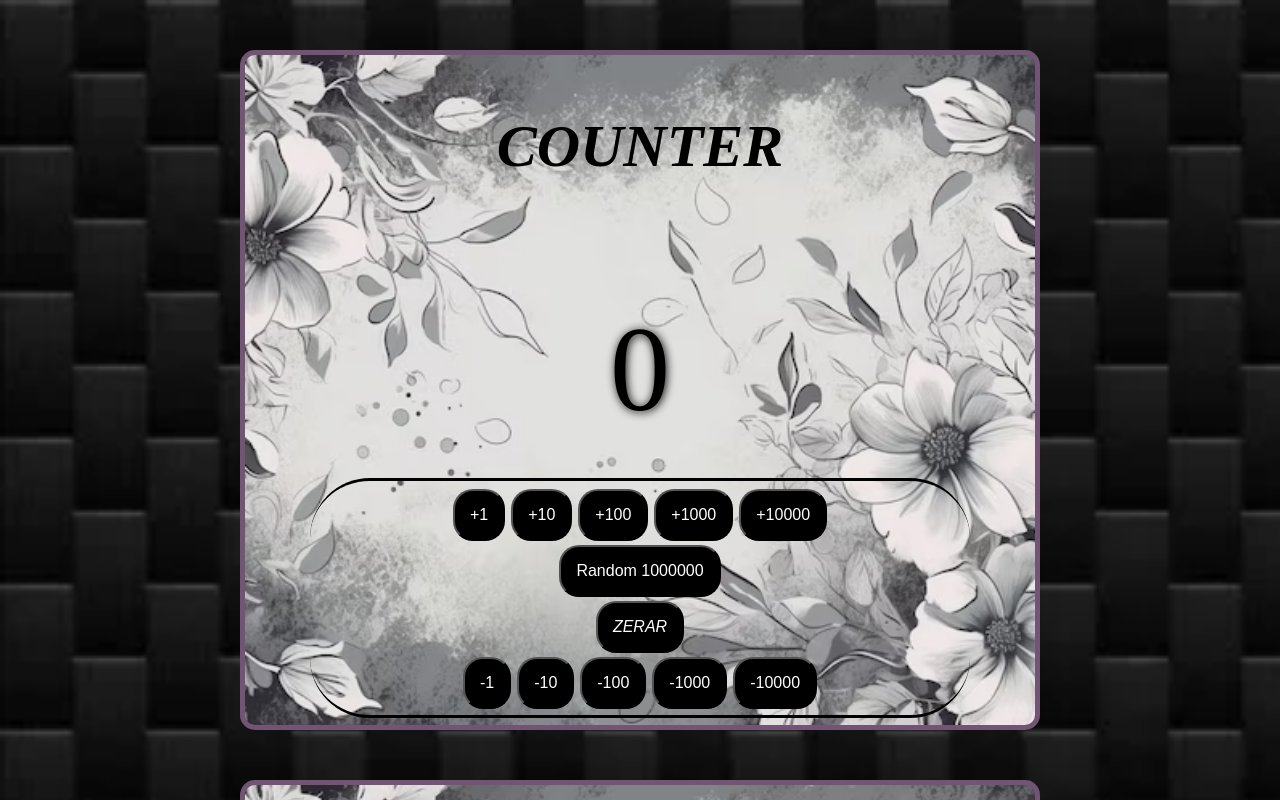
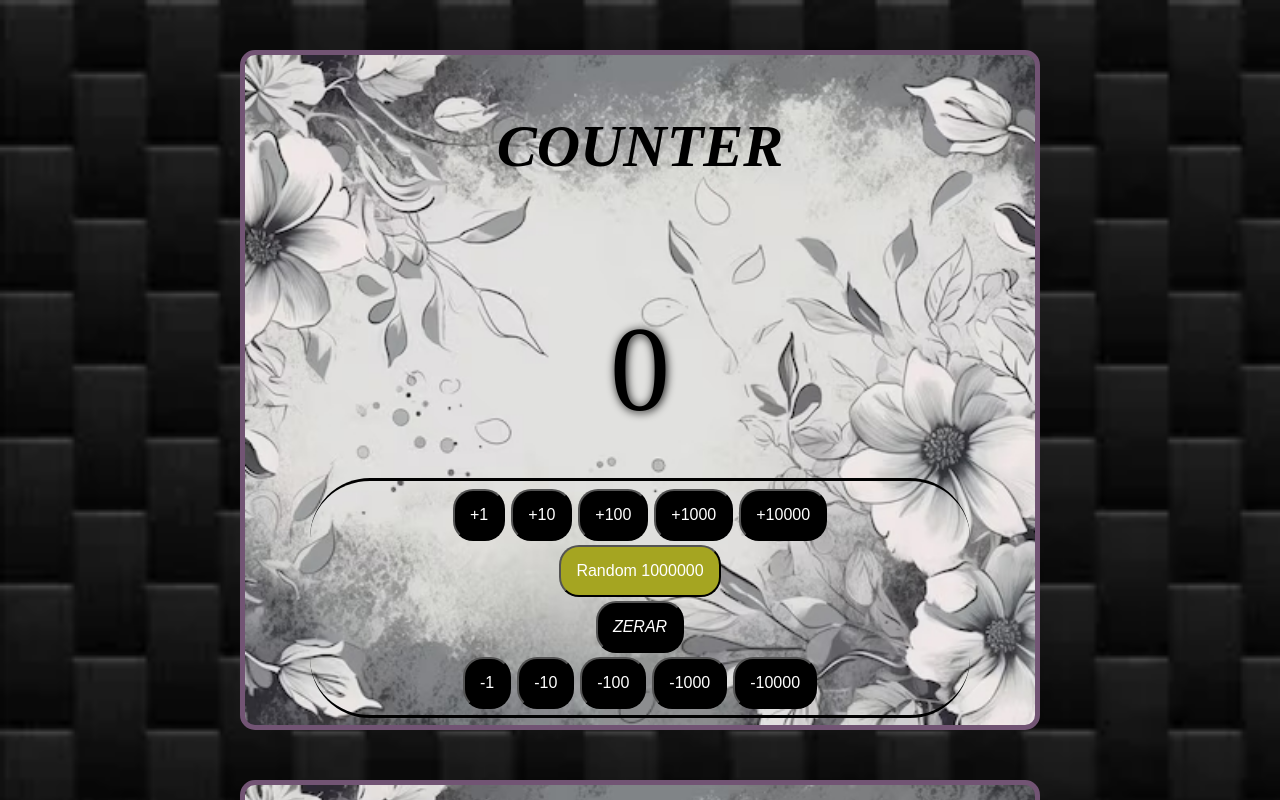
Before and after one commit to Matcollet/contador-next, a Next.js app: page / in a window 1280 px wide. In both pictures the pointer is over the button 640 px from the left and 570 px from the top of the page. Shown: the top 800 px of the page. Built offline with nearby package versions, Linux system fonts and the light colour scheme.

Commit message:
Update globals.css

```diff
--- a/src/app/globals.css
+++ b/src/app/globals.css
@@ -72,6 +72,10 @@ button:active {
   background-color: rgb(165, 165, 33);
 }
 
+.rdm-btn:hover {
+  background-color: rgb(165, 165, 33);
+}
+
 .btns {
   display: flex;
   align-items: center;
```
